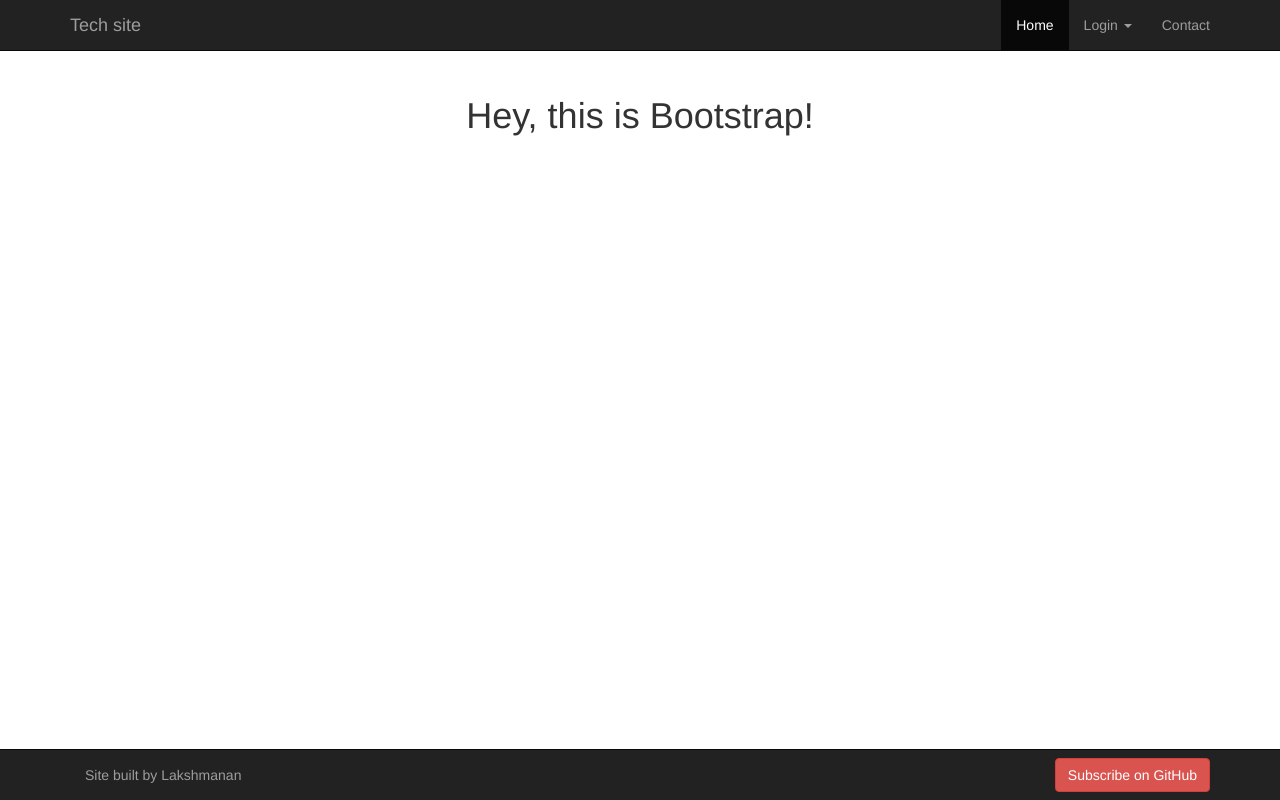
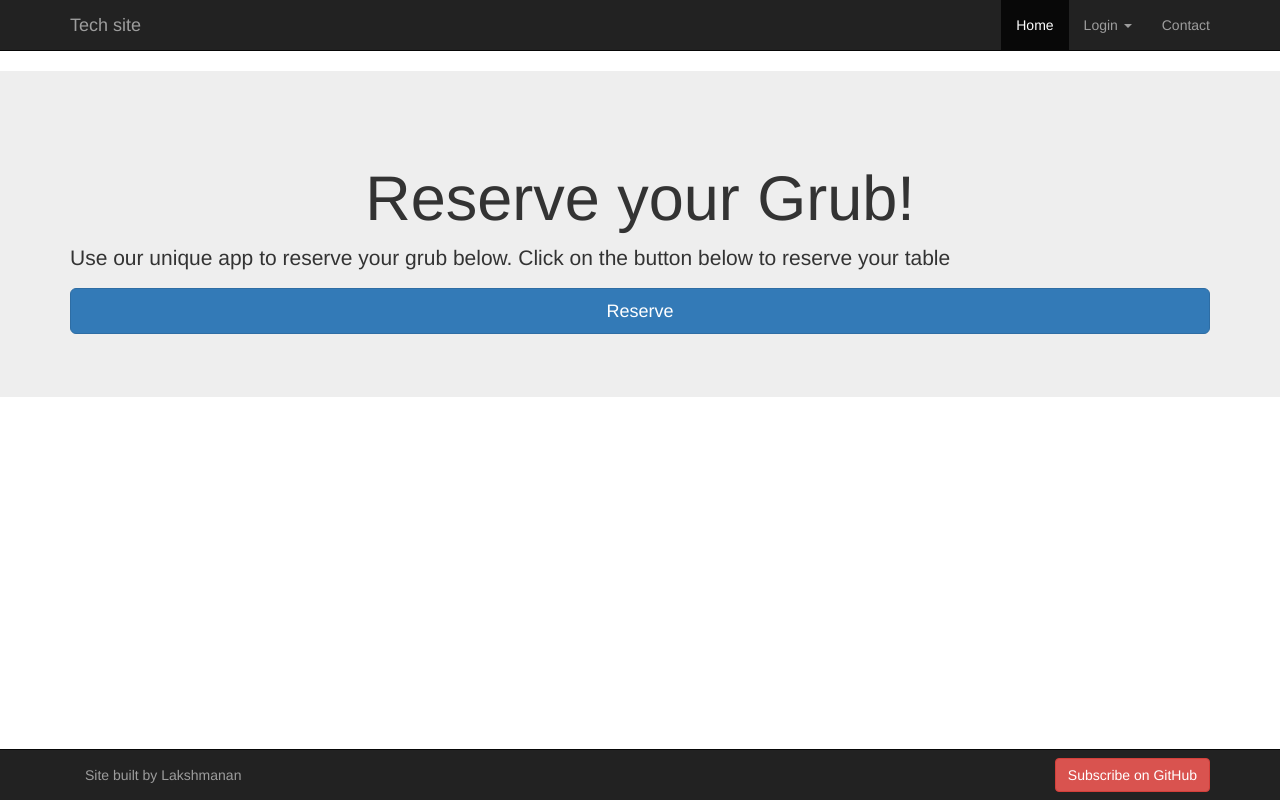
Before and after one commit to lakshmanvvs/bootstrap101, a plain HTML site: page index.html in a window 1280 px wide. Drawn offline with nearby package versions, Linux system fonts and the light colour scheme.

Commit message:
added jumbotron and button

```diff
--- a/css/styles.css
+++ b/css/styles.css
@@ -2,3 +2,9 @@
     text-align: center;
      margin-top: 45px;
 }
+
+ /*a.btn.btn-primary.btn-lg{
+     display: block;
+  margin-left: auto;
+     margin-right: auto;
+ }*/
--- a/index.html
+++ b/index.html
@@ -30,7 +30,17 @@
              </div>
          </section>
      </nav>
-     <h1>Hey, this is Bootstrap!</h1>
+        <div class="jumbotron">
+            <div class="container">
+            <h1>Reserve your Grub!</h1>
+            <p>Use our unique app to reserve your grub below. Click on the button below to reserve your table</p>
+
+                <p><a class="btn btn-primary btn-lg btn-block" href="#" role="button">Reserve</a> </p>
+
+             </div>
+
+         </div>
+
      <footer class="navbar navbar-inverse navbar-fixed-bottom">
          <div class="container">
              <p class="navbar-text"> Site built by Lakshmanan</p>
```
